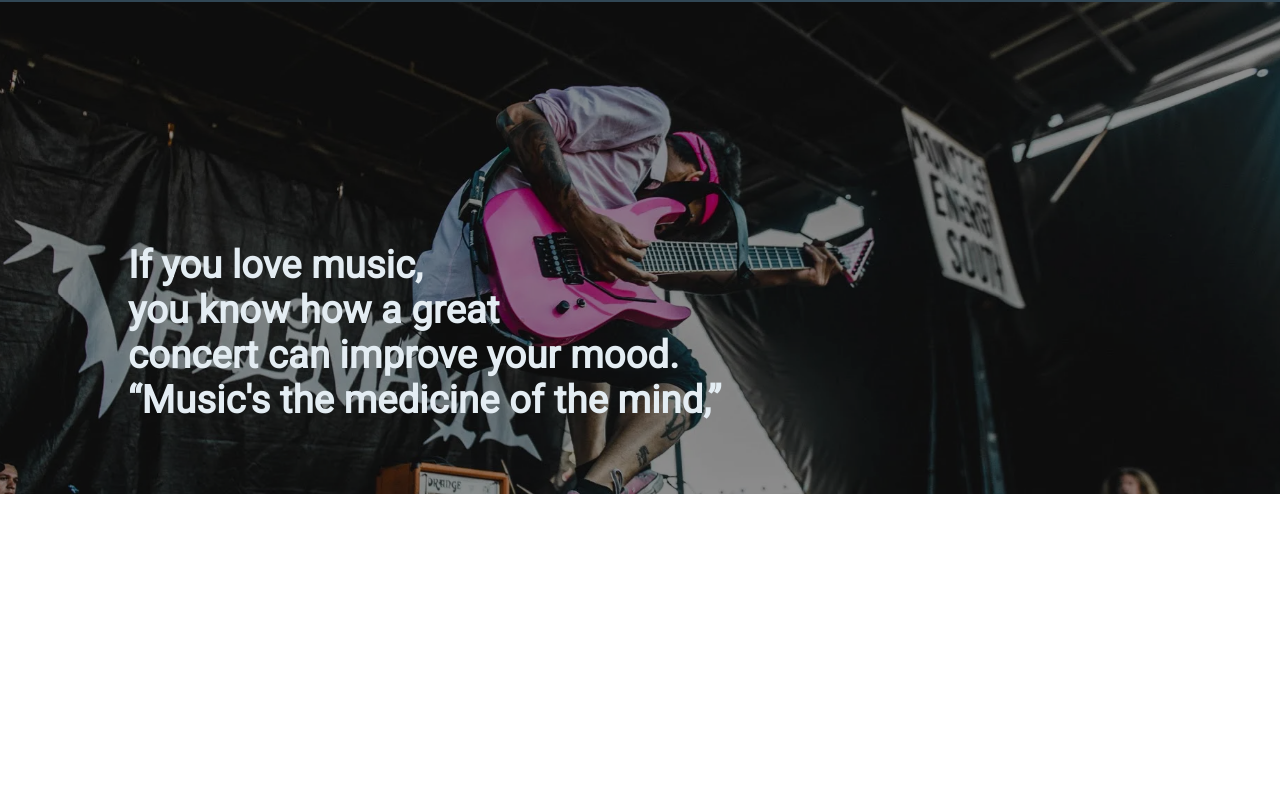
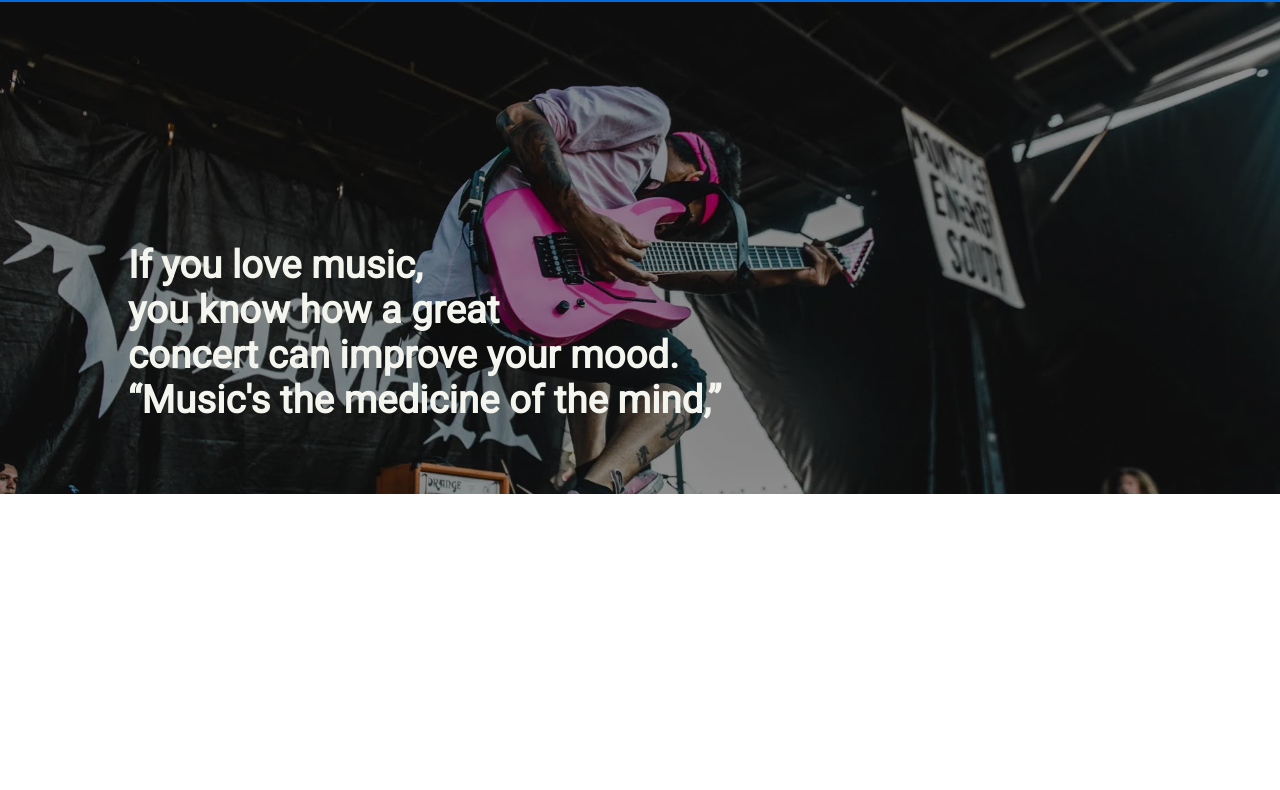
Before and after one commit to SergeiRavinski/api_ticketmaster, a plain HTML site: page index.html in a window 1280 px wide. Shown: the part 56-846 px from the top of the page. Drawn offline with Linux system fonts and the light colour scheme; no server answers.

Commit message:
Changed colors

```diff
--- a/_app/css/variables.css
+++ b/_app/css/variables.css
@@ -22,10 +22,10 @@
 
 	/* Colors */
 
-	--primary-dark: #314755;
+	--primary-dark: rgb(2, 108, 223);
 	--secondary-dark: #6c7a84;
-	--primary-light: #FFFFFF;
-	--secondary-light: #e4edf3;
+	--primary-light: #ffffff;
+	--secondary-light: #f4f5ef;
 
 	/* Gaps */
 
```
